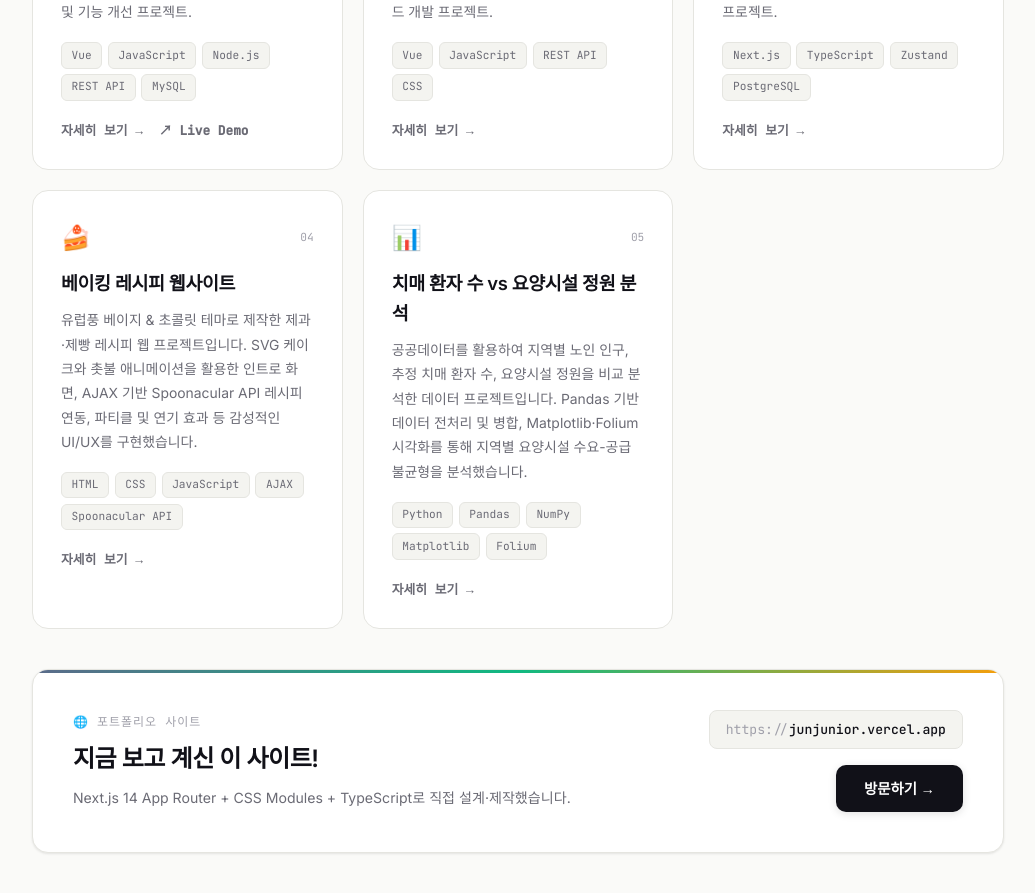
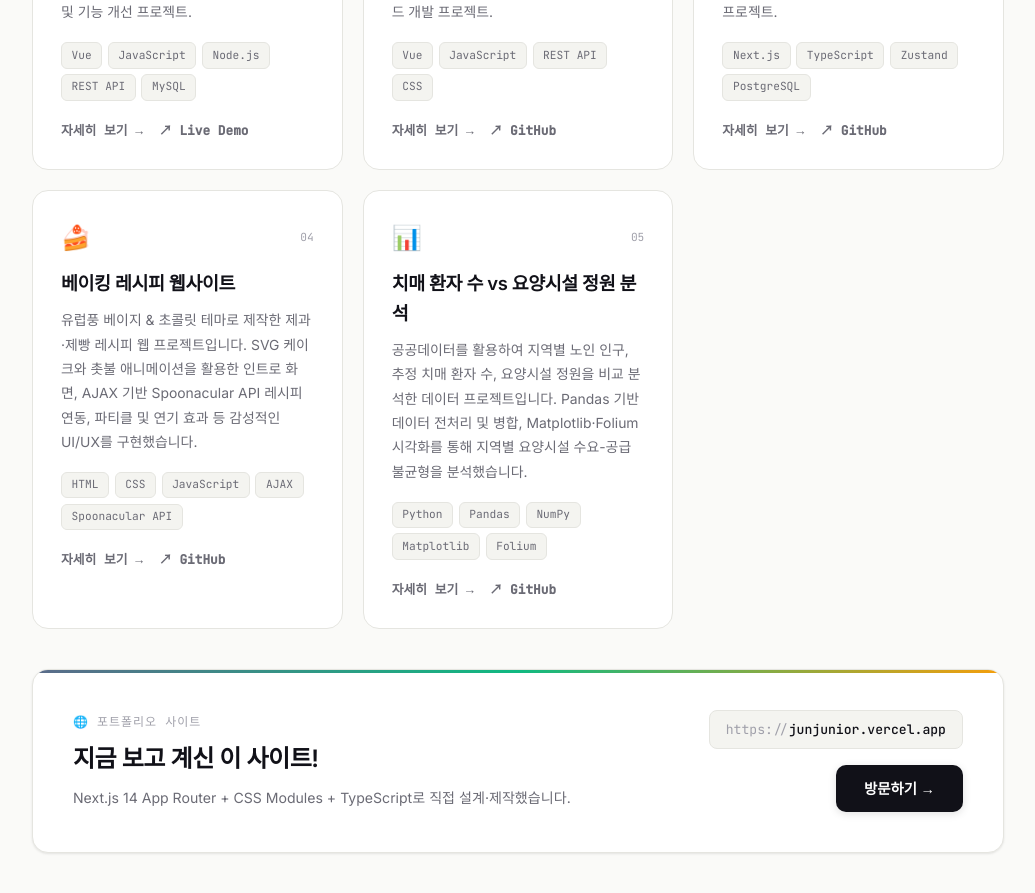
Before and after one commit to dusdn3391/resume, a Next.js app: page / in a window 1280 px wide. Shown: the part 2860-3753 px from the top of the page, without its empty margins (122-1157 px from the left). Built offline with nearby package versions, Linux system fonts and the light colour scheme.

Commit message:
link 연결

```diff
--- a/app/page.tsx
+++ b/app/page.tsx
@@ -61,7 +61,7 @@ const PROJECTS = [
     desc: '스크린골프장 Room 예약 시스템 프론트엔드 개발 프로젝트.',
     tech: ['Vue', 'JavaScript', 'REST API', 'CSS'],
     live: '',
-    github: '',
+    github: 'https://github.com/dusdn3391/lezuro',
     highlight: '#fef3c7',
   },
   {
@@ -72,7 +72,7 @@ const PROJECTS = [
     desc: 'Next.js 기반 콘서트 티켓 예매 플랫폼 개인 프로젝트.',
     tech: ['Next.js', 'TypeScript', 'Zustand', 'PostgreSQL'],
     live: '',
-    github: '',
+    github: 'https://github.com/dusdn3391/concert-ticketing',
     highlight: '#d1fae5',
   },
 {
@@ -90,7 +90,7 @@ const PROJECTS = [
   ],
   live: "",
   highlight: "#f3e8d0",
-  github: "",
+  github: "https://github.com/dusdn3391/kosta311",
 },
 {
   id: "dementia-analysis",
@@ -107,7 +107,7 @@ const PROJECTS = [
   ],
   live: "",
   highlight: "#dbeafe",
-  github: "",
+  github: "https://github.com/dusdn3391/Dementia",
 },
 ]
 
```
